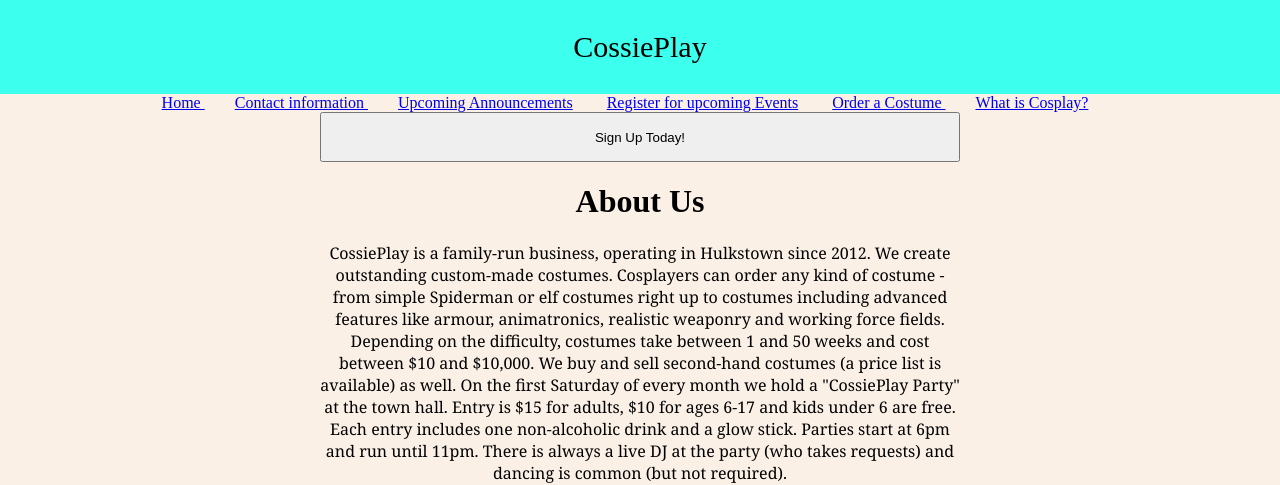
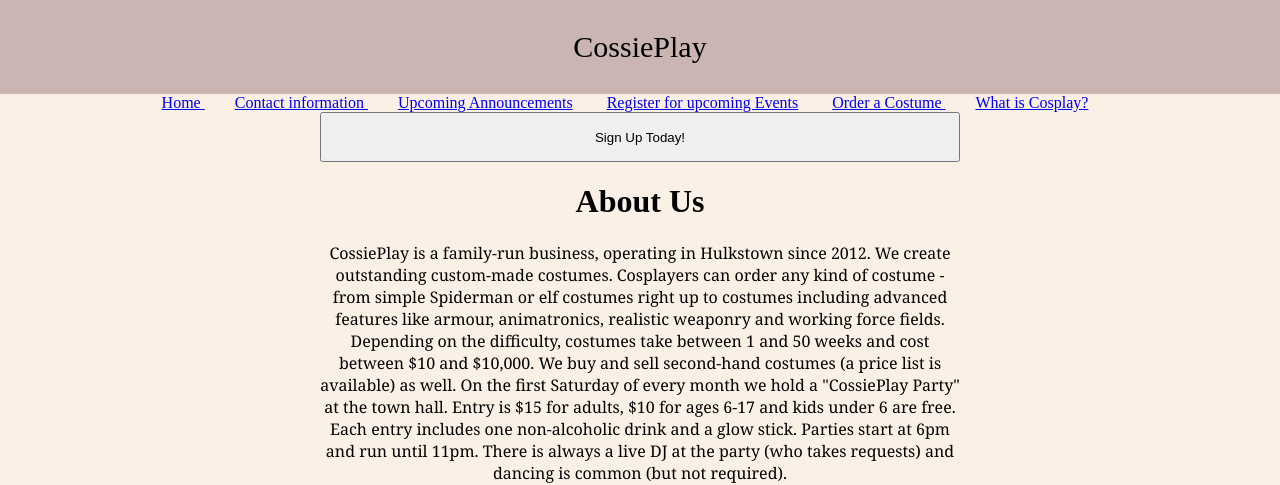
Before and after one commit to OwenMathieson/WebDesign, a plain HTML site: page index.html in a window 1280 px wide. Shown: the top 485 px of the page. Drawn offline with Linux system fonts and the light colour scheme.

Commit message:
Changed background colour

```diff
--- a/stylesheet.css
+++ b/stylesheet.css
@@ -3,7 +3,7 @@ a {
 }
 
 header {
-	background-color: 3DFFEE;
+	background-color: CAB5B2;
 	padding-bottom: 30px;
 	padding-top: 30px;
 	text-align:center;
```
